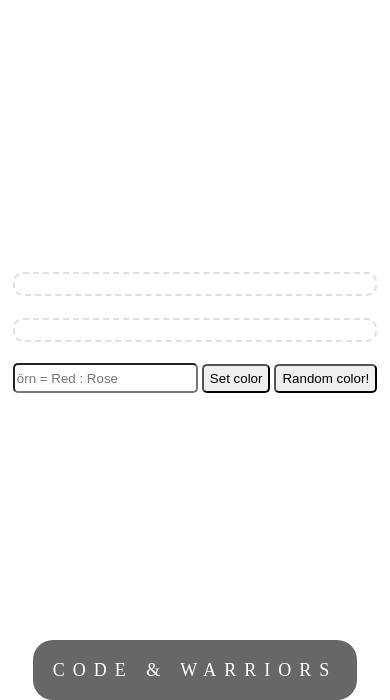
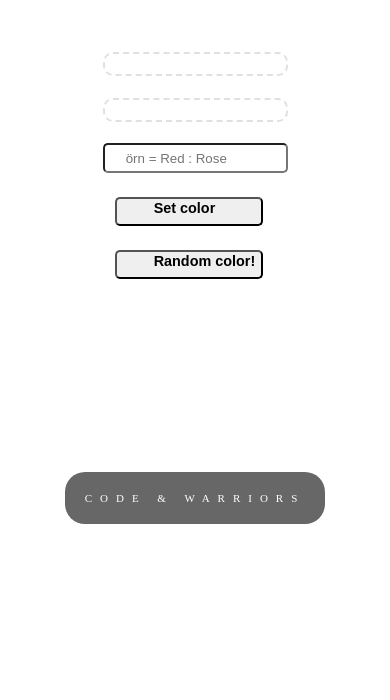
Before and after one commit to Talha-35/Color-Changer, a plain HTML site: page index.html in a window 390 px wide. Shown: the part 257-957 px from the top of the page. After the commit the page ends 860 px from the top, so only its background shows below. Drawn offline with Linux system fonts and the light colour scheme.

Commit message:
mobile.css uploaded

```diff
--- a/index.html
+++ b/index.html
@@ -5,7 +5,8 @@
     <meta name="viewport" content="width=device-width, initial-scale=1.0" />
 
     <link rel="stylesheet" href="styles.css" />
-    <!-- styles -->
+    <link rel="stylesheet" media="(max-width:500px)" href="mobile.css">
+
   </head>
   <body>
     <h1 id="title">
--- /dev/null
+++ b/mobile.css
@@ -0,0 +1,36 @@
+
+
+#title {
+  font-size: 1.5rem;
+}
+
+.container {
+
+  margin-top: -20%;
+
+}
+
+
+.colorInput{
+    text-indent: 1.2rem;
+}
+
+.button{
+  margin-left: 0.8rem;
+    margin-top: 1.5rem;
+  /* padding-top: 0.5rem; */
+  text-indent: 1.9rem;
+  font-size: 0.9rem;
+  font-weight: bold;
+  display: flex;
+  width: 80%;
+  border-radius: 5px;
+  height: 1.8rem;
+}
+
+.ptext{
+
+  padding-bottom: 7%;
+  font-size: 11px;
+
+}
```
